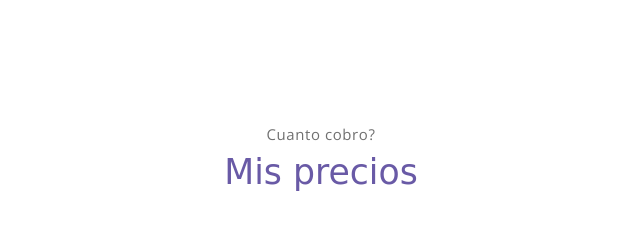
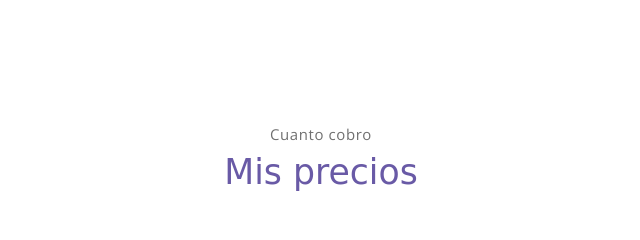
Before and after one commit to DeepBlueSC/DeepBlueSC.github.io, a plain HTML site: page index.html in a window 1280 px wide. Shown: the part 2360-2600 px from the top of the page, 319-959 px from the left. Drawn offline with nearby package versions, Linux system fonts and the light colour scheme; a web font is replaced by a local one.

Commit message:
Cambios finales

```diff
--- a/index.html
+++ b/index.html
@@ -178,7 +178,7 @@
     <!-- pricing section -->
     <section class="section" id="pricing">
         <div class="container text-center">
-            <p class="section-subtitle">Cuanto cobro?</p>
+            <p class="section-subtitle">Cuanto cobro</p>
             <h6 class="section-title mb-6">Mis precios</h6>
             <!-- row -->
             <div class="pricing-wrapper">
```
Also changed, not shown: assets/imgs/man.png, assets/imgs/xman.png (added).
